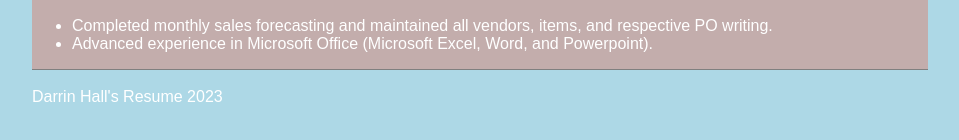
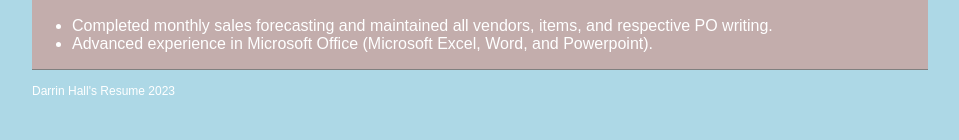
Before and after one commit to darrinhall/darrinhall.github.io, a plain HTML site: page index.html in a window 1280 px wide. Shown: the part 3309-3449 px from the top of the page, without its empty margins (160-1119 px from the left). Drawn offline with Linux system fonts and the light colour scheme.

Commit message:
Update style.css

```diff
--- a/style.css
+++ b/style.css
@@ -55,3 +55,7 @@ img {
   text-align: center;
   font-size: 20px;
 }
+
+footer {
+  font-size: 12px
+}
```
